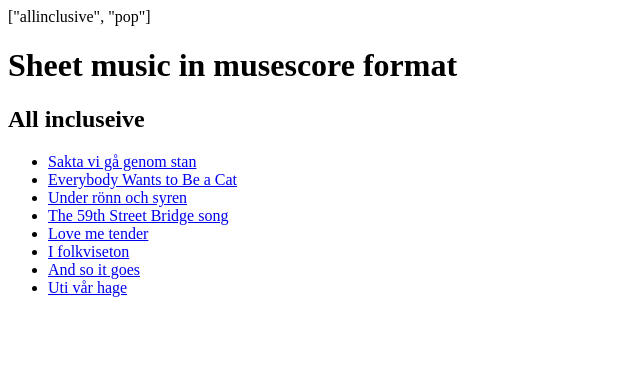
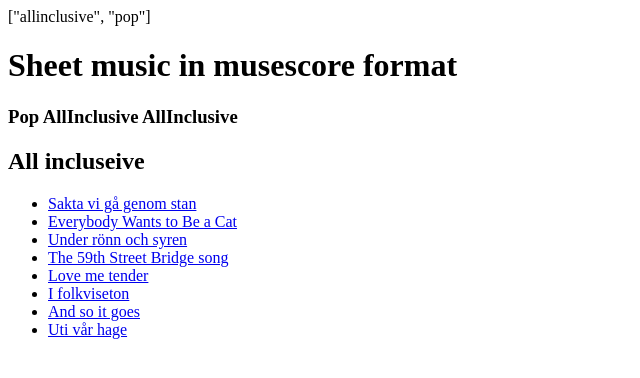
Before and after one commit to jermon/musicscores, a Jekyll site: the page built from index.html, in a window 1280 px wide. Shown: the top 378 px of the page, without its empty margins (0-640 px from the left). Built offline with Jekyll 4.4.1, drawn with Linux system fonts in a browser that asks for light colours.

Commit message:
Update index.html

```diff
--- a/index.html
+++ b/index.html
@@ -3,7 +3,7 @@
 title: Sheet music in musescore format
 
 ---
-{% assign category_pages = site.pages | where: "categories", "new" %}
+
 {% capture category_names %}
 {% for page in site.pages %}
 {{page.categories}}
@@ -14,25 +14,23 @@
 <h1>{{ page.title }}</h1>
 
 <div id="archives">
-    {% for category in site.categories %}
-    <div class="archive-group">
-        {% capture category_name %}{{ category | first }}{% endcapture %}
-        <div id="#{{ category_name | slugize }}"></div>
-        <p></p>
+    {% for category in category_names %}
+        <div class="archive-group">
+            <h3 class="category-head">{{ category }}</h3>
+            <ul>
+                {% for song in site.html_pages  %}
+                    {% if song.categories contains category %}
+                        {% assign basename = song.title | replace: " ", "_" %}
+                        <li><a href="{{ basename }}/index.html?{{ basename }}">{{ song.title }}</a></li>
+                    {% endif %}
+                {% endfor %}
+            </ul>
 
-        <h3 class="category-head">{{ category_name }}</h3>
-        <a name="{{ category_name | slugize }}"></a>
-        {% for post in site.categories[category_name] %}
-        <article class="archive-item">
-        <h4><a href="{{ site.baseurl }}{{ post.url }}">{{post.title}}</a></h4>
-        </article>
-        {% endfor %}
-    </div>
+        </div>
     {% endfor %}
 </div>
 
 <h2>All incluseive</h2>
-
 
 <ul>
     {% assign indexpages = site.html_pages %}
```
